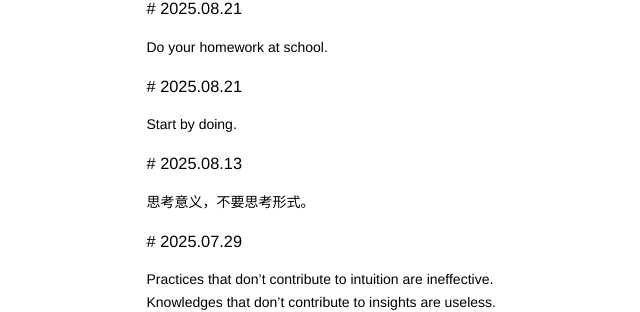
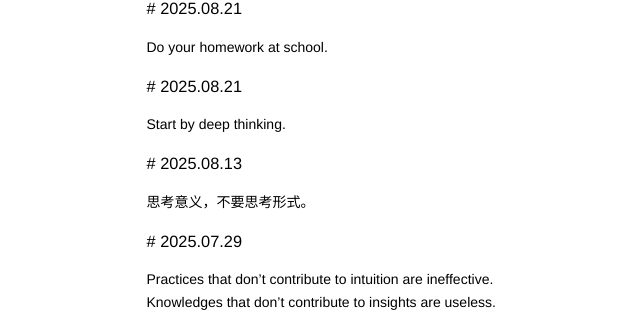
Before and after one commit to kidlj/awei, a Jekyll site: the page built from _wiki/wills.md, in a window 1280 px wide. Shown: the part 1269-1581 px from the top of the page, without its empty margins (201-841 px from the left). Built offline with Jekyll 4.4.1, drawn with Linux system fonts in a browser that asks for light colours.

Commit message:
update wills

```diff
--- a/_wiki/wills.md
+++ b/_wiki/wills.md
@@ -66,7 +66,7 @@ Do your homework at school.
 
 ### 2025.08.21
 
-Start by doing.
+Start by deep thinking.
 
 ### 2025.08.13
 
```
